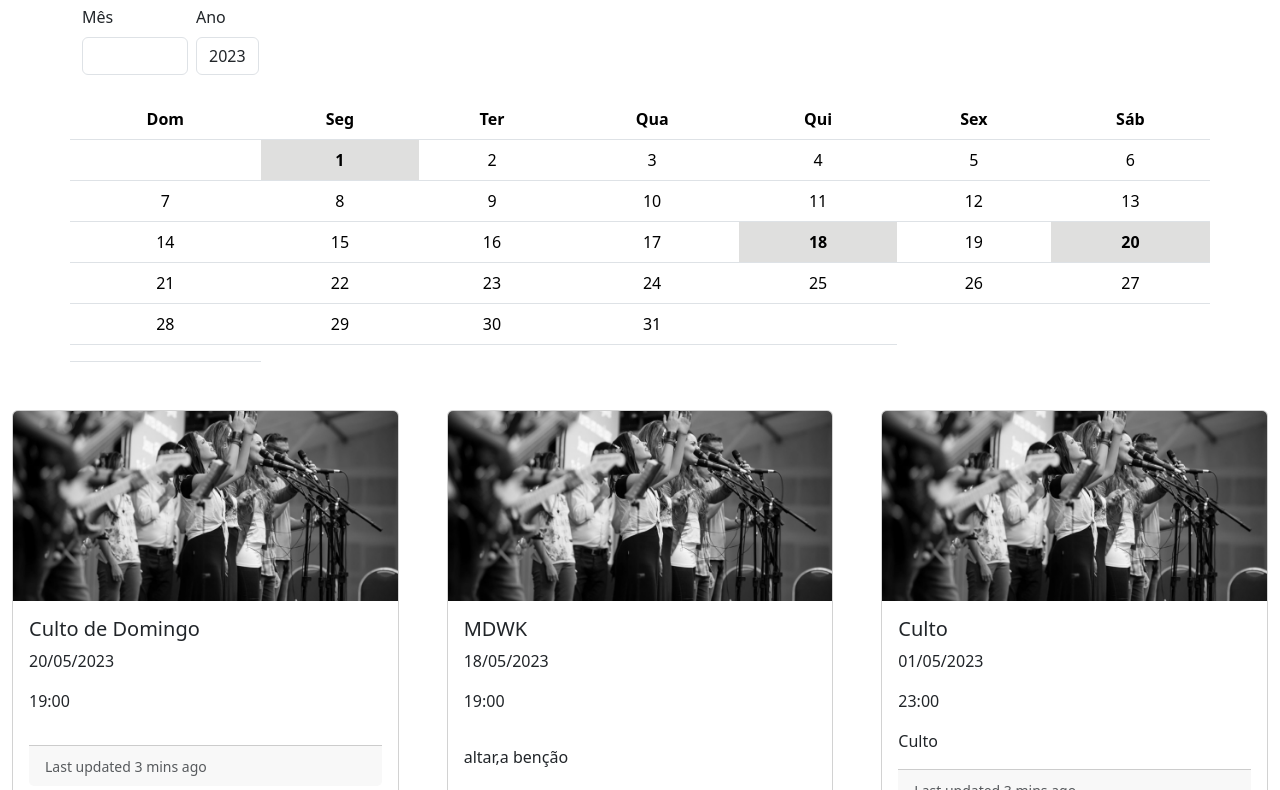
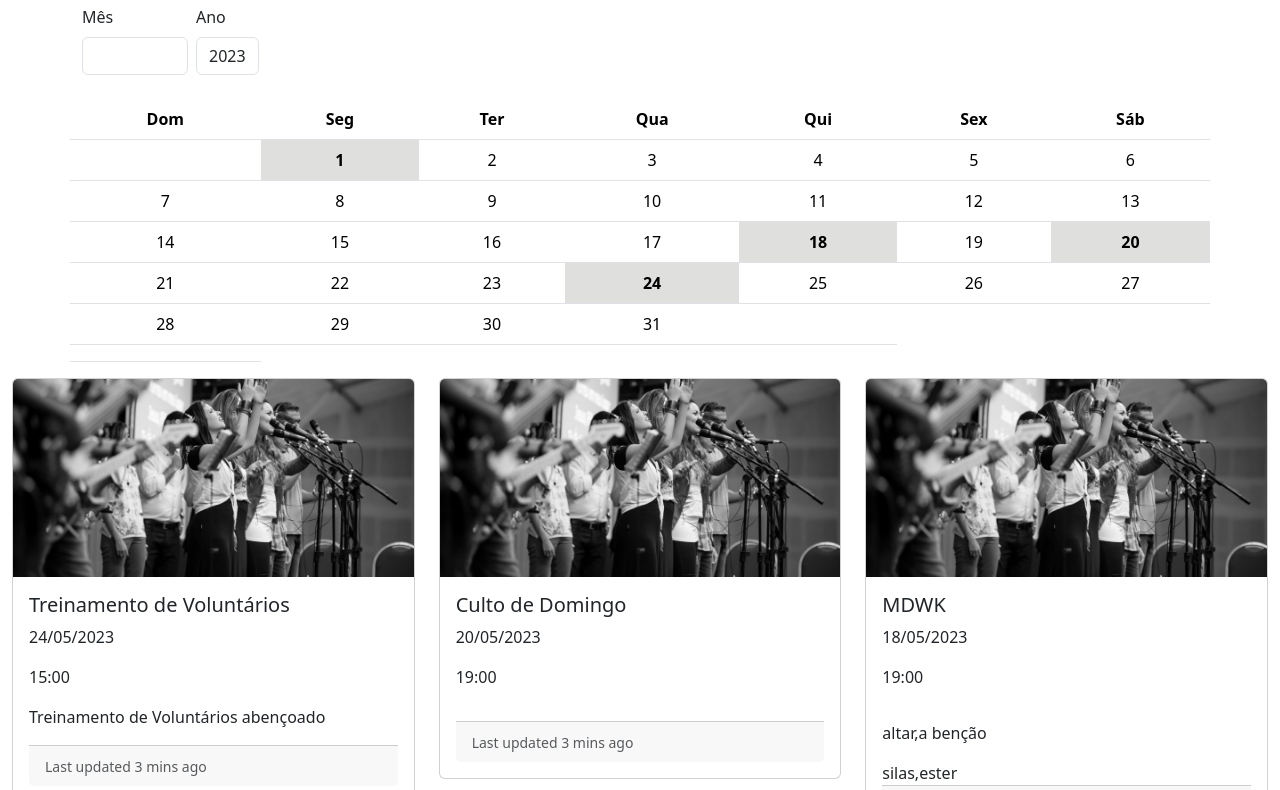
Before and after one commit to silashorta/voluntarios, a website with bundled scripts: page index.html in a window 1280 px wide. Shown: the part 167-957 px from the top of the page. Built offline with nearby package versions, Linux system fonts and the light colour scheme.

Commit message:
Add files via upload

```diff
--- a/data/eventos.js
+++ b/data/eventos.js
@@ -20,7 +20,7 @@ const eventos = [
     {
         "id": 3,
         "titulo": "Culto",
-        "data": "01/05/2023",
+        "data": "01/02/2023",
         "horario": "23:00",
         "descricao": "Culto",
         "cancoes": [],
@@ -43,6 +43,16 @@ const eventos = [
         "descricao": "Culto",
         "cancoes": [],
         "voluntarios": [],
+    },
+    {
+        "id": 6,
+        "titulo": "Treinamento de Voluntários",
+        "data": "24/05/2023",
+        "horario": "15:00",
+        "descricao": "Treinamento de Voluntários abençoado",
+        "cancoes": [],
+        "voluntarios": [],
     }
+
 ]
 export default eventos;
--- a/index.html
+++ b/index.html
@@ -9,14 +9,14 @@
   <link href="https://cdn.jsdelivr.net/npm/bootstrap@5.3.0-alpha3/dist/css/bootstrap.min.css" rel="stylesheet"
     integrity="sha384-KK94CHFLLe+nY2dmCWGMq91rCGa5gtU4mk92HdvYe+M/SXH301p5ILy+dN9+nJOZ" crossorigin="anonymous">
   <link rel="stylesheet" href="./style/style.css">
-  <link rel="shortcut icon" href="./image/logo.png" type="image/x-icon">
+  <link rel="shortcut icon" href="./image/logo1.jfif" type="image/x-icon">
 </head>
 
 <body class="containe0r-fluid">
   <header>
     <nav class="navbar navbar-expand-lg" id="menu">
       <div class="container-fluid">
-        <a class="navbar-brand" href="../index.html"><img src="../image/logo1.jfif" alt="Logo Igreja United"
+        <a class="navbar-brand" href="./index.html"><img src="./image/logo1.jfif" alt="Logo Igreja United"
             id="menu__logo"></a>
         <button class="navbar-toggler" type="button" data-bs-toggle="collapse" data-bs-target="#navbarNav"
           aria-controls="navbarNav" aria-expanded="false" aria-label="Toggle navigation">
@@ -41,7 +41,7 @@
       </div>
     </nav>
   </header>
-  <main class="">
+  <main class="container-fluid">
     <!-- CARROSSEL -->
     <!--    <div id="carouselExampleAutoplaying" class="carousel slide carrossel" data-bs-ride="carousel">
       <div class="carousel-inner">
--- a/scripts/calendario.js
+++ b/scripts/calendario.js
@@ -56,6 +56,7 @@ for (let i = 0; i < 6; i++) {
             celula.textContent = dia;
             dia++;
         }
+
     }
 }
 
--- a/scripts/eventos.js
+++ b/scripts/eventos.js
@@ -1,12 +1,11 @@
 import eventos from "../data/eventos.js"
-
-
 
 for (let i = 0; i < eventos.length; i++) {
     const element = eventos[i];
 
     const eventosContainer = document.querySelector('#eventos__main')
     const eventosItem = document.createElement('div')
+    eventosItem.id = "eventosItem"
     eventosContainer.className = 'row row-cols-1 row-cols-md-3 g-4'
     eventosContainer.appendChild(eventosItem)
     eventosItem.innerHTML = `
@@ -36,14 +35,51 @@ for (let i = 0; i < eventos.length; i++) {
     const year = parseInt(parts[2], 10);
     const dataEventos = new Date(year, month, day);
 
-    console.log(dataEventos, day);
-
     const diaCalendario = document.querySelectorAll(".dia");
 
     const diaVerificado = diaCalendario[day];
     if (diaVerificado) {
-      diaVerificado.style.fontWeight = "bold";
-      diaVerificado.style.backgroundColor = "var(--cinza)";
+        diaVerificado.style.fontWeight = "bold";
+        diaVerificado.style.backgroundColor = "var(--cinza)";
     }
 
 }
+
+// Ordena os eventos visualmente na tela preservando a ordem de inclusão no enventos.js na pasta data
+const itensEventos = Array.from(document.querySelectorAll(".dataEvento"));
+
+// Criar um array com os valores das datas
+const datas = itensEventos.map((element) => element.textContent);
+
+// Ordenar o array de datas
+datas.sort((a, b) => {
+    const [diaA, mesA, anoA] = a.split('/').map(Number);
+    const [diaB, mesB, anoB] = b.split('/').map(Number);
+
+    if (anoA !== anoB) {
+        return anoB - anoA; // Comparar anos
+    }
+    if (mesA !== mesB) {
+        return mesB - mesA; // Comparar meses
+    }
+    return diaB - diaA; // Comparar dias
+});
+
+const divItens = document.querySelectorAll("#eventos__main");
+divItens.forEach((divItem) => {
+    divItem.innerHTML = ""; // Limpar o conteúdo de cada elemento #eventosItem
+});
+
+// Iterar sobre as datas ordenadas e criar o HTML dinamicamente
+datas.forEach((data) => {
+    const evento = itensEventos.find((element) => element.textContent === data);
+    const cardItem = evento.closest('.card_item');
+    divItens.forEach((divItem) => {
+        divItem.innerHTML += `
+        <div class="container">
+            <div class="col">
+                ${cardItem.outerHTML}
+            </div>
+        </div>` // Adicionar o HTML do cardItem em cada elemento #eventosItem
+    });
+});
--- a/style/style.css
+++ b/style/style.css
@@ -136,6 +136,7 @@ pre{
 }
 
 .card_item{
+    margin: 16px 0;
     height: auto;
 }
 .card_item:hover{
```
